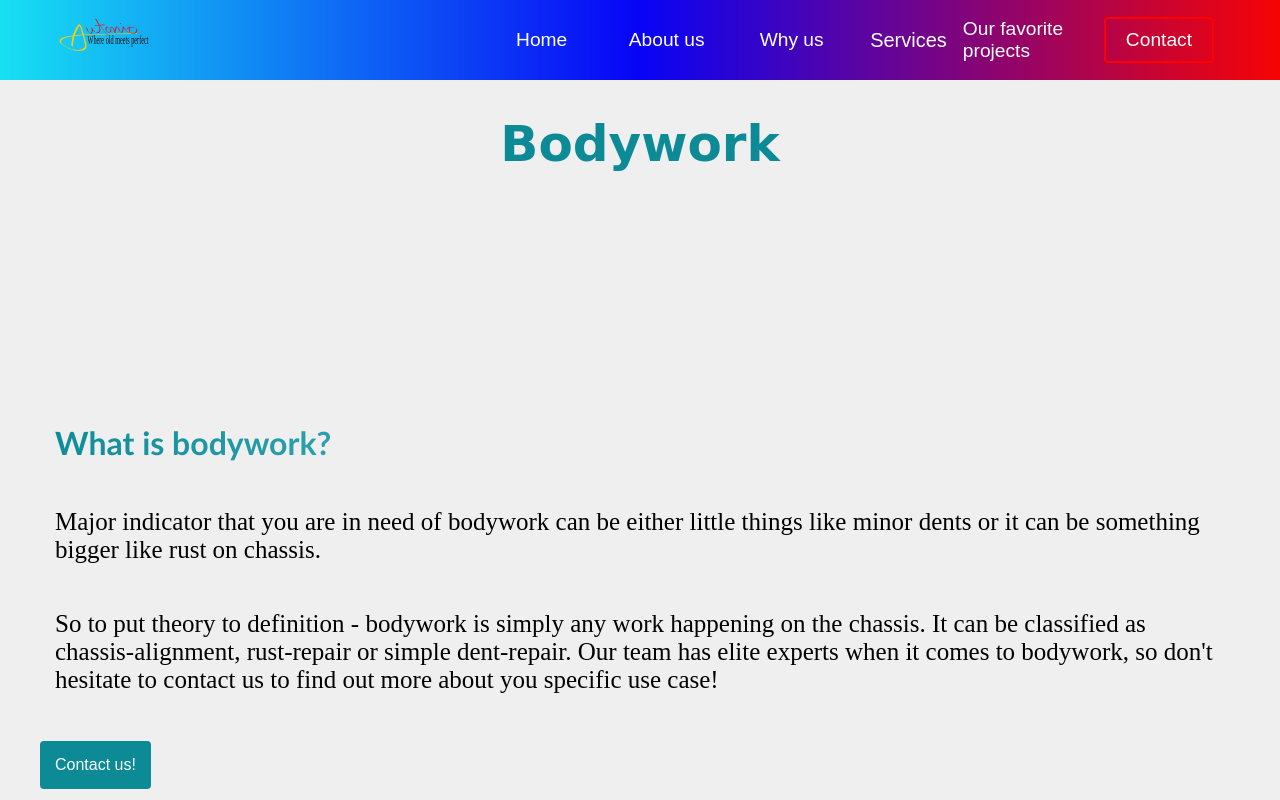
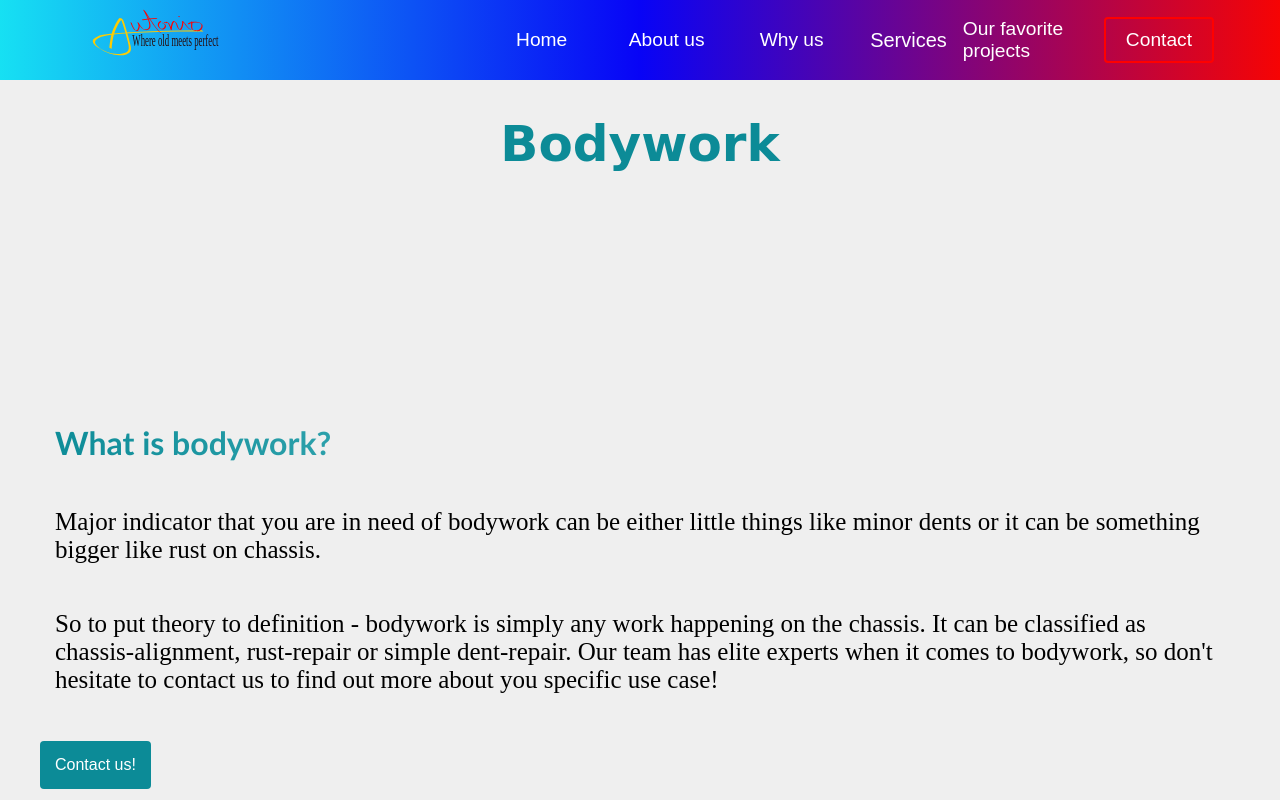
Before and after one commit to sukyca/sukyca.github.io, a plain HTML site: page bodywork.html in a window 1280 px wide. Shown: the top 800 px of the page. Drawn offline with Linux system fonts and the light colour scheme.

Commit message:
Update bodywork.html

```diff
--- a/bodywork.html
+++ b/bodywork.html
@@ -17,7 +17,7 @@
   <!-- NAVBAR -->
 <nav class="navbar">
   <div class="navbar__container">
-    <a href="#home" id="navbar__logo"><img src="logo.svg" height="200" width="100"></a>
+    <a href="#home" id="navbar__logo"><img src="logo.svg" height="200" width="200"></a>
     <div class="navbar__toggle" id="mobile-menu">
       <span class="bar"></span>
       <span class="bar"></span>
```
